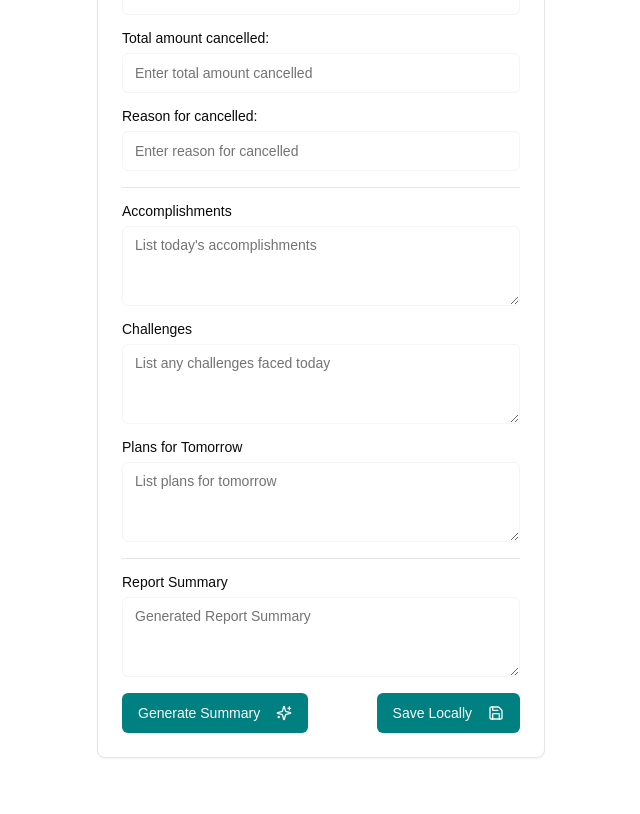
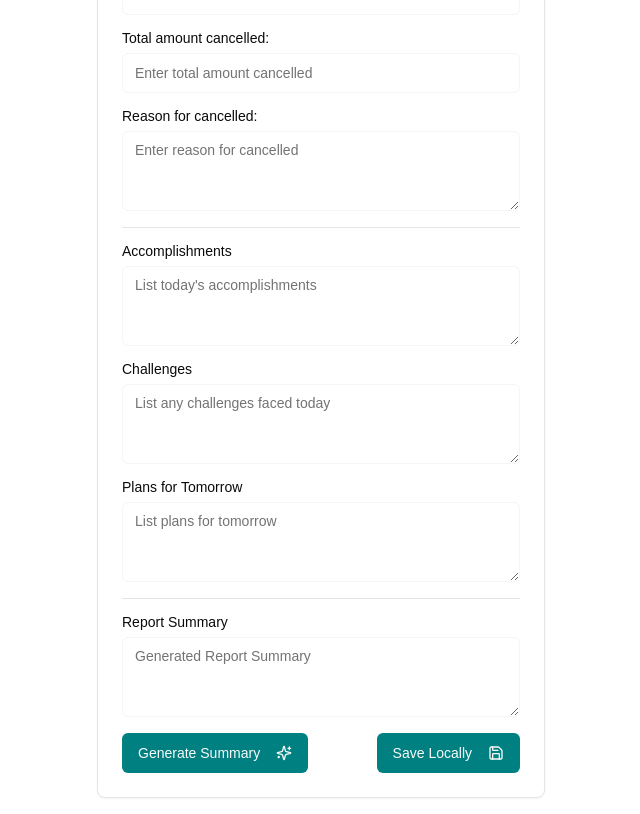
Before and after one commit to lhm-david/CSRHproject, a Next.js app: page / in a window 1280 px wide. Shown: the part 1400-2214 px from the top of the page, without its empty margins (319-959 px from the left). Before the commit the page ends 2174 px from the top, so only its background shows below. Built offline with nearby package versions, Linux system fonts and the light colour scheme; what @genkit-ai/googleai, genkit would draw is missing.

Commit message:
Make Reason for Cancelled as Text area

```diff
--- a/src/app/page.tsx
+++ b/src/app/page.tsx
@@ -380,7 +380,7 @@ export default function Home() {
 
           <div className="grid gap-2">
             <Label htmlFor="reasonForCancelled">Reason for cancelled:</Label>
-            <Input
+            <Textarea
               id="reasonForCancelled"
               placeholder="Enter reason for cancelled"
               value={reasonForCancelled}
```
